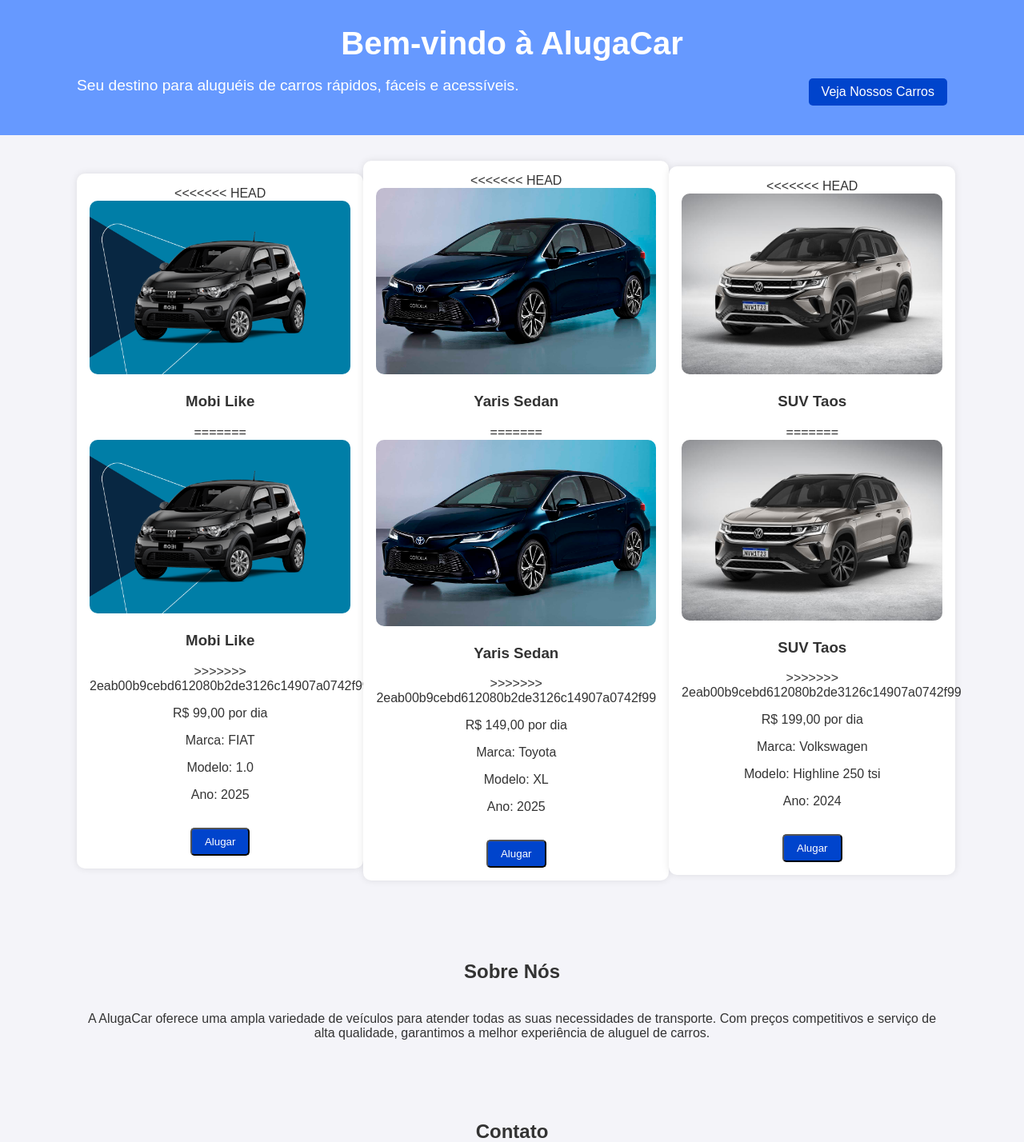
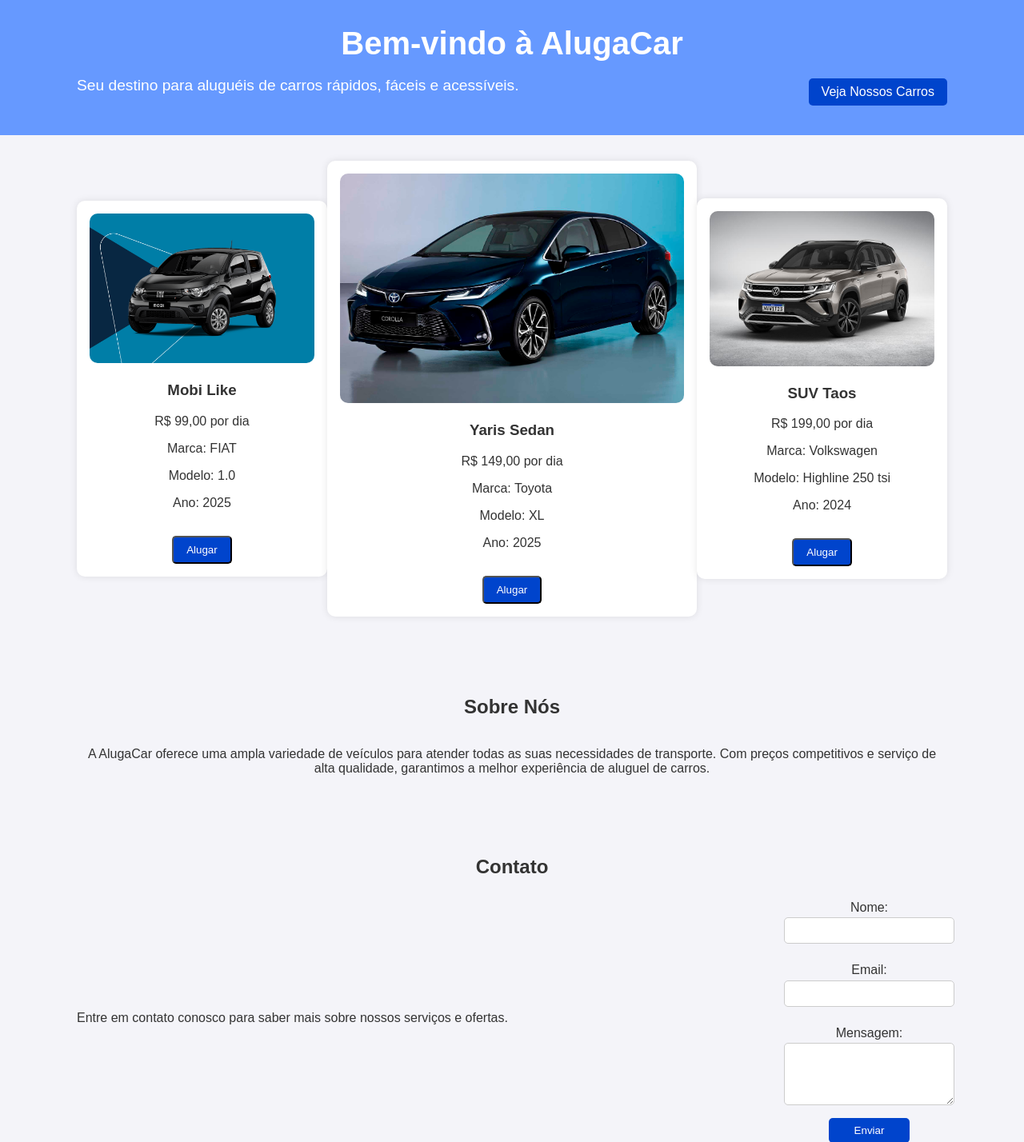
Before and after one commit to AlugaCar/alugacar, a PHP site: page /locadora.html in a window 1280 px wide. Shown: the part 120-1548 px from the top of the page at 80% size. Run offline with PHP 8.4, Linux system fonts and the light colour scheme; some libraries are stand-ins or nearby versions.

Commit message:
Atualização

```diff
--- a/site/locadora.html
+++ b/site/locadora.html
@@ -55,16 +55,8 @@
         </div>
         <div class="container">
             <div class="car-item">
-<<<<<<< HEAD
                 <img src="img/compacto.png" alt="Carro 1" onclick="abrirModal()">
                 <h3>Mobi Like</h3>
-=======
-                <img src="img/compacto.png" alt="Carro 1">
-                <h3>Mobi Like</h3>
-            <!--<p>Marca: FIAT</p>
-                <p>Modelo: 1.0</p>
-                <p>Ano: 2025</p> -->
->>>>>>> 2eab00b9cebd612080b2de3126c14907a0742f99
                 <p>R$ 99,00 por dia</p>
                 <p>Marca: FIAT</p>
                 <p>Modelo: 1.0</p>
@@ -72,16 +64,8 @@
                 <button class="btn" onclick="abrirModal()">Alugar</button>
             </div>
             <div class="car-item" id="transform">
-<<<<<<< HEAD
                 <img src="img/sedan.jpg" alt="Carro 2" onclick="abrirModal()">
                 <h3>Yaris Sedan</h3>
-=======
-                <img src="img/sedan.jpg" alt="Carro 2">
-                <h3>Yaris Sedan</h3>
-            <!--<p>Marca: Toyota</p>
-                <p>Modelo: XL</p>
-                <p>Ano: 2025</p> -->
->>>>>>> 2eab00b9cebd612080b2de3126c14907a0742f99
                 <p>R$ 149,00 por dia</p>
                 <p>Marca: Toyota</p>
                 <p>Modelo: XL</p>
@@ -89,16 +73,8 @@
                 <button class="btn" onclick="abrirModal()">Alugar</button>
             </div>
             <div class="car-item">
-<<<<<<< HEAD
                 <img src="img/suv.jpg" alt="Carro 3" onclick="abrirModal()">
                 <h3>SUV Taos</h3>
-=======
-                <img src="img/suv.jpg" alt="Carro 3">
-                <h3>SUV Taos</h3>
-            <!--<p>Marca: Volkswagen</p>
-                <p>Modelo: Highline 250 tsi</p>
-                <p>Ano: 2024</p> -->
->>>>>>> 2eab00b9cebd612080b2de3126c14907a0742f99
                 <p>R$ 199,00 por dia</p>
                 <p>Marca: Volkswagen</p>
                 <p>Modelo: Highline 250 tsi</p>
--- a/site/script.js
+++ b/site/script.js
@@ -1,4 +1,3 @@
-<<<<<<< HEAD
 document.addEventListener("DOMContentLoaded", function() {
     const container = document.querySelector('.car-list .container');
     const carItems = Array.from(document.querySelectorAll('.car-item'));
@@ -41,5 +40,3 @@ function abrirModal() {
         }
     })
 }
-=======
->>>>>>> 2eab00b9cebd612080b2de3126c14907a0742f99
--- a/site/styles.css
+++ b/site/styles.css
@@ -182,7 +182,6 @@ footer p {
     width: 500px;
 }
 
-<<<<<<< HEAD
 .car-item > img {
     cursor: pointer;
 }
@@ -258,5 +257,3 @@ footer p {
     border: 2px solid black;
     border-radius: 20px;
 }
-=======
->>>>>>> 2eab00b9cebd612080b2de3126c14907a0742f99
```
